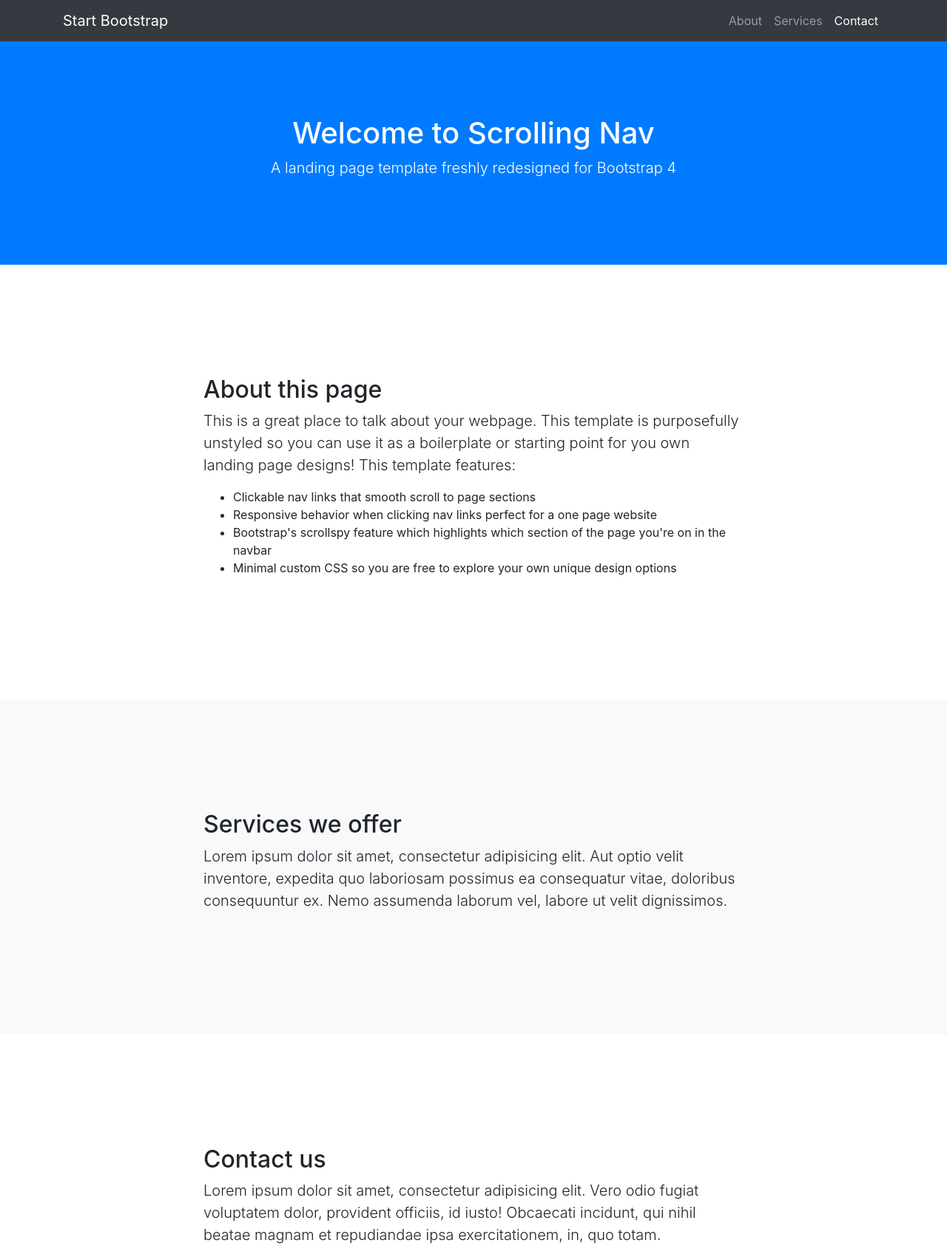
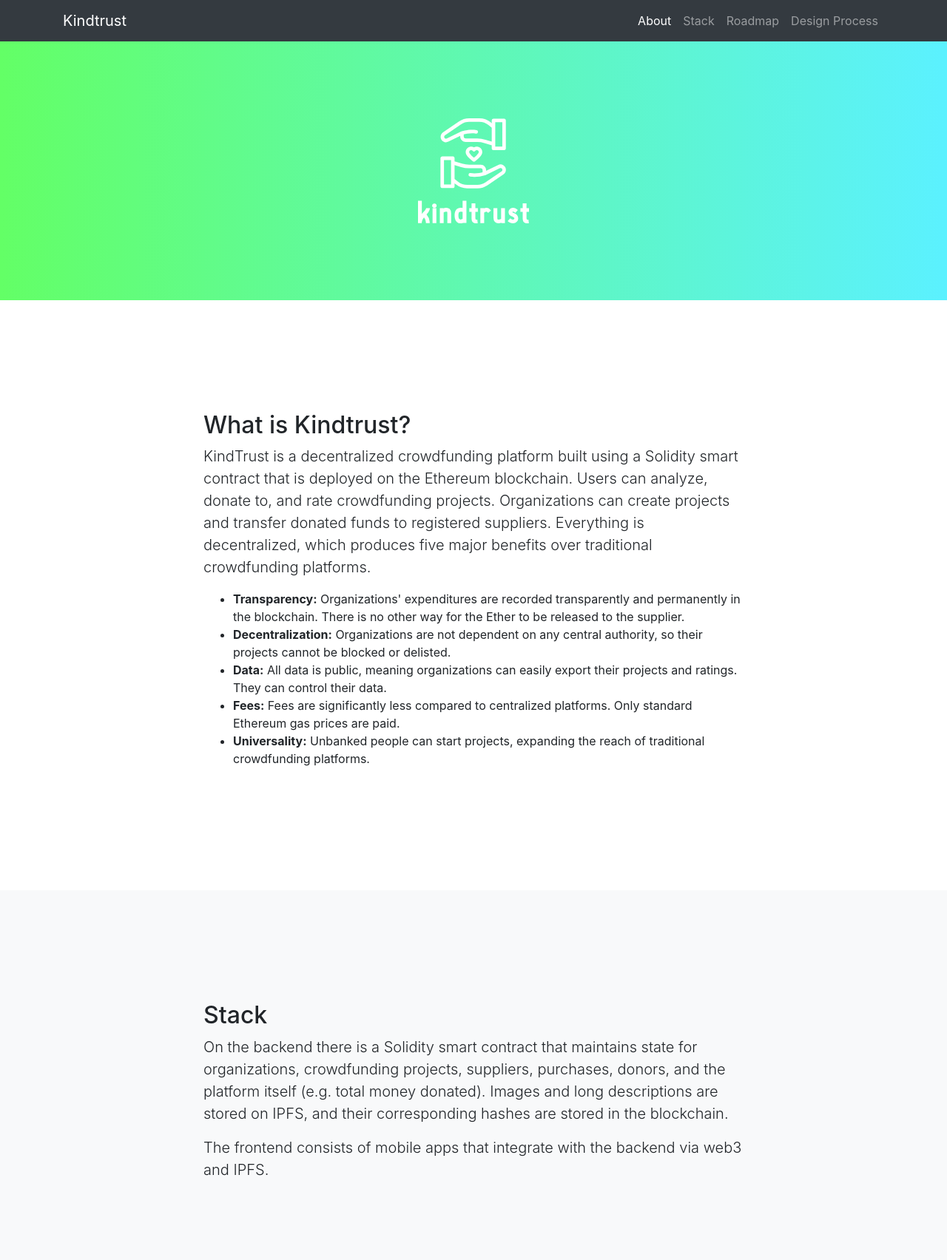
Before and after one commit to kindtrust/kindtrust.github.io, a website with bundled scripts: page index.html in a window 1280 px wide. Shown: the top 1704 px of the page at 74% size. Built offline with nearby package versions, Linux system fonts and the light colour scheme.

Commit message:
Update
Update

```diff
--- /dev/null
+++ b/css/css.css
@@ -0,0 +1,7 @@
+.bg-primary {
+	background: linear-gradient(-90deg, #5bf1ff, #63ff66);
+}
+
+.indent {
+	text-indent: 10%;
+}
--- a/index.html
+++ b/index.html
@@ -8,13 +8,14 @@
     <meta name="description" content="">
     <meta name="author" content="">
 
-    <title>Scrolling Nav - Start Bootstrap Template</title>
+    <title>Kindtrust - Submission to World Virtual Govhack</title>
 
     <!-- Bootstrap core CSS -->
     <link href="vendor/bootstrap/css/bootstrap.min.css" rel="stylesheet">
 
     <!-- Custom styles for this template -->
     <link href="css/scrolling-nav.css" rel="stylesheet">
+    <link href="css/css.css" rel="stylesheet">
 
   </head>
 
@@ -23,7 +24,7 @@
     <!-- Navigation -->
     <nav class="navbar navbar-expand-lg navbar-dark bg-dark fixed-top" id="mainNav">
       <div class="container">
-        <a class="navbar-brand js-scroll-trigger" href="#page-top">Start Bootstrap</a>
+        <a class="navbar-brand js-scroll-trigger" href="#page-top">Kindtrust</a>
         <button class="navbar-toggler" type="button" data-toggle="collapse" data-target="#navbarResponsive" aria-controls="navbarResponsive" aria-expanded="false" aria-label="Toggle navigation">
           <span class="navbar-toggler-icon"></span>
         </button>
@@ -33,10 +34,13 @@
               <a class="nav-link js-scroll-trigger" href="#about">About</a>
             </li>
             <li class="nav-item">
-              <a class="nav-link js-scroll-trigger" href="#services">Services</a>
+              <a class="nav-link js-scroll-trigger" href="#services">Stack</a>
             </li>
             <li class="nav-item">
-              <a class="nav-link js-scroll-trigger" href="#contact">Contact</a>
+              <a class="nav-link js-scroll-trigger" href="#contact">Roadmap</a>
+            </li>
+             <li class="nav-item">
+              <a class="nav-link js-scroll-trigger" href="#contact">Design Process</a>
             </li>
           </ul>
         </div>
@@ -45,8 +49,7 @@
 
     <header class="bg-primary text-white">
       <div class="container text-center">
-        <h1>Welcome to Scrolling Nav</h1>
-        <p class="lead">A landing page template freshly redesigned for Bootstrap 4</p>
+        <img src="pics/logo.svg" height="150px" width="150px">
       </div>
     </header>
 
@@ -54,36 +57,56 @@
       <div class="container">
         <div class="row">
           <div class="col-lg-8 mx-auto">
-            <h2>About this page</h2>
-            <p class="lead">This is a great place to talk about your webpage. This template is purposefully unstyled so you can use it as a boilerplate or starting point for you own landing page designs! This template features:</p>
+            <h2>What is Kindtrust?</h2>
+            <p class="lead">KindTrust is a decentralized crowdfunding platform built using a Solidity smart contract that is deployed on the Ethereum blockchain. Users can analyze, donate to, and rate crowdfunding projects. Organizations can create projects and transfer donated funds to registered suppliers. Everything is decentralized, which produces five major benefits over traditional crowdfunding platforms. </p>
             <ul>
-              <li>Clickable nav links that smooth scroll to page sections</li>
-              <li>Responsive behavior when clicking nav links perfect for a one page website</li>
-              <li>Bootstrap's scrollspy feature which highlights which section of the page you're on in the navbar</li>
-              <li>Minimal custom CSS so you are free to explore your own unique design options</li>
+              <li><b>Transparency:</b> Organizations' expenditures are recorded transparently and permanently in the blockchain. There is no other way for the Ether to be released to the supplier.</li>
+              <li><b>Decentralization:</b> Organizations are not dependent on any central authority, so their projects cannot be blocked or delisted.</li>
+              <li><b>Data:</b> All data is public, meaning organizations can easily export their projects and ratings. They can control their data.</li>
+              <li><b>Fees:</b> Fees are significantly less compared to centralized platforms. Only standard Ethereum gas prices are paid.</li>
+              <li><b>Universality:</b> Unbanked people can start projects, expanding the reach of traditional crowdfunding platforms.</li>
             </ul>
           </div>
         </div>
       </div>
     </section>
 
-    <section id="services" class="bg-light">
+    <section id="stack" class="bg-light">
       <div class="container">
         <div class="row">
           <div class="col-lg-8 mx-auto">
-            <h2>Services we offer</h2>
-            <p class="lead">Lorem ipsum dolor sit amet, consectetur adipisicing elit. Aut optio velit inventore, expedita quo laboriosam possimus ea consequatur vitae, doloribus consequuntur ex. Nemo assumenda laborum vel, labore ut velit dignissimos.</p>
+            <h2>Stack</h2>
+            <p class="lead">On the backend there is a Solidity smart contract that maintains state for organizations, crowdfunding projects, suppliers, purchases, donors, and the platform itself (e.g. total money donated). Images and long descriptions are stored on IPFS, and their corresponding hashes are stored in the blockchain. </p>
+
+ <p class="lead">The frontend consists of mobile apps that integrate with the backend via web3 and IPFS.
+</p>
           </div>
         </div>
       </div>
     </section>
 
-    <section id="contact">
+    <section id="roadmap">
       <div class="container">
         <div class="row">
           <div class="col-lg-8 mx-auto">
-            <h2>Contact us</h2>
-            <p class="lead">Lorem ipsum dolor sit amet, consectetur adipisicing elit. Vero odio fugiat voluptatem dolor, provident officiis, id iusto! Obcaecati incidunt, qui nihil beatae magnam et repudiandae ipsa exercitationem, in, quo totam.</p>
+            <h2>Future Roadmap</h2>
+            	<ul>
+            		<li> <b>Database:</b> The solidity contract fires events. We can set up an Express.js server that will listen to these events from a contract instance. This can be done with—instance.eventName({fromBlock: 0, toBlock: ‘latest’}).watch(callback);—where the callback would record information from the event into a database. It is much easier and cheaper to filter or sort (e.g. by category or time) using a database. </li>
+					<li> <b>Machine learning:</b> Along the same lines of which projects to show first, incorporate machine learning. We can use a nearest neighbors classifier to score how likely a donor would donate to a given crowdfunding project based on previous donations. This can help to increase the platform’s impact. </li>
+					<li> <b>More ratings:</b> Donors who have donated can rate a project based on the percent of spent funds the donor judges to have been spent effectively (0-100%). We will add more rating systems (organizations rate suppliers, suppliers rate organizations, etc.). </li>
+					<li> <b>Arbitration:</b> Use arbitration (similar to eBay) to help prevent fraud. The system is that funds will be sent to an Escrow contract, and then two out of three stakeholders (organization, supplier, arbiter) will have to vote to either release the funds to the supplier (goods were received) or refund the funds to the organization (goods were not received or were damaged). </li>
+					<li> <b>Currency conversion:</b> Since this was implemented as a decentralized application (dApp), donors can only donate with Ether. There are many ways to obtain Ether (e.g. with Coinbase), but allowing donors to donate with fiat currencies would increase the platform’s impact. </li>
+          </div>
+        </div>
+      </div>
+    </section>
+
+      <section id="design" class="bg-light">
+      <div class="container">
+        <div class="row">
+          <div class="col-lg-8 mx-auto">
+            <h2>Design Process</h2>
+            <p class="lead">To be added </p>
           </div>
         </div>
       </div>
@@ -92,7 +115,7 @@
     <!-- Footer -->
     <footer class="py-5 bg-dark">
       <div class="container">
-        <p class="m-0 text-center text-white">Copyright &copy; Your Website 2017</p>
+        <p class="m-0 text-center text-white">Kindtrust 2017-2018</p>
       </div>
       <!-- /.container -->
     </footer>
```
Also changed, not shown: pics/logo.svg (added).
